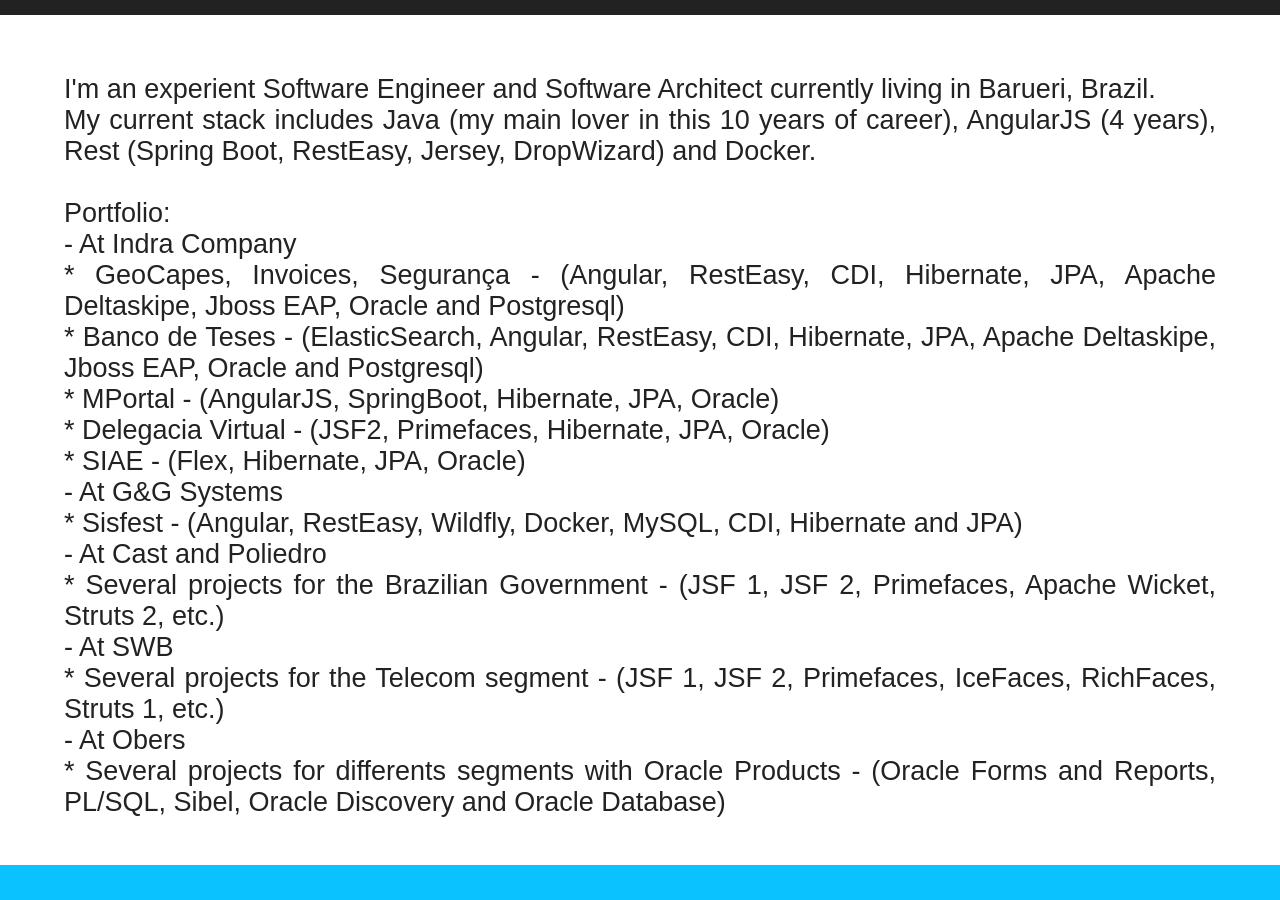
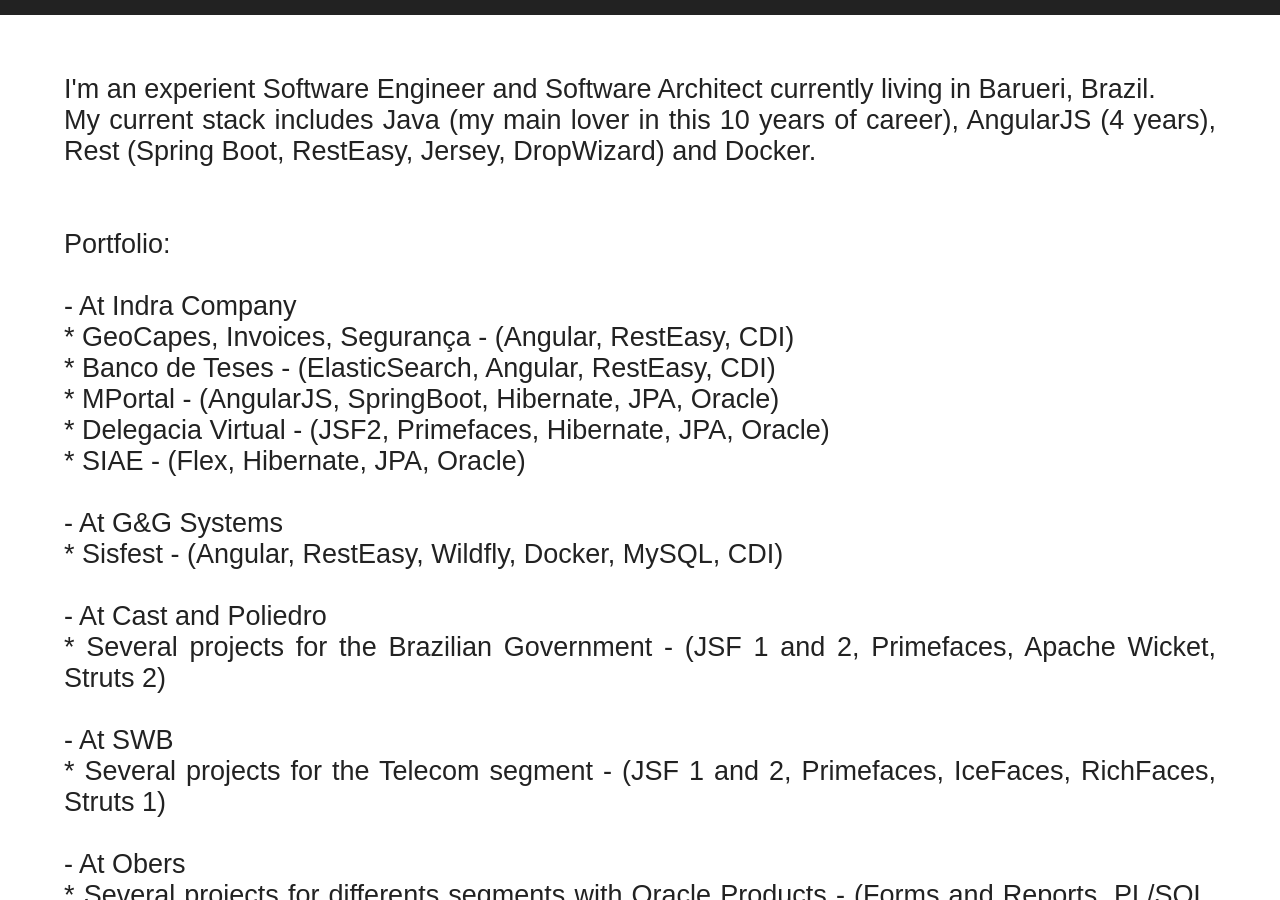
Before and after one commit to WendellAdriel/dev-curriculum, a Jekyll site: the page built from index.html, in a window 1280 px wide and 900 px high, scrolled down 885 px. Built offline with Jekyll 4.4.1, drawn with Linux system fonts in a browser that asks for light colours; some of the changed text lies outside the part shown.

Commit message:
Update portfolio

```diff
--- a/_config.yml
+++ b/_config.yml
@@ -16,21 +16,22 @@
       My current stack includes Java (my main lover in this 10 years of career), AngularJS (4 years), Rest (Spring Boot, RestEasy, Jersey, DropWizard) and Docker.
       <br/>
       <br/>
+      <br/>
       Portfolio:
-      <br/>- At Indra Company
-      <br/>       * GeoCapes, Invoices, Segurança - (Angular, RestEasy, CDI, Hibernate, JPA, Apache Deltaskipe, Jboss EAP, Oracle and Postgresql)
-      <br/>       * Banco de Teses - (ElasticSearch, Angular, RestEasy, CDI, Hibernate, JPA, Apache Deltaskipe, Jboss EAP, Oracle and Postgresql)
+      <br/><br/>- At Indra Company
+      <br/>       * GeoCapes, Invoices, Segurança - (Angular, RestEasy, CDI)
+      <br/>       * Banco de Teses - (ElasticSearch, Angular, RestEasy, CDI)
       <br/>       * MPortal - (AngularJS, SpringBoot, Hibernate, JPA, Oracle)
       <br/>       * Delegacia Virtual - (JSF2, Primefaces, Hibernate, JPA, Oracle)
       <br/>       * SIAE - (Flex, Hibernate, JPA, Oracle)
-      <br/>- At G&G Systems
-      <br/>       * Sisfest - (Angular, RestEasy, Wildfly, Docker, MySQL, CDI, Hibernate and JPA)
-      <br/>- At Cast and Poliedro
-      <br/>       * Several projects for the Brazilian Government - (JSF 1, JSF 2, Primefaces, Apache Wicket, Struts 2, etc.)
-      <br/>- At SWB
-      <br/>       * Several projects for the Telecom segment - (JSF 1, JSF 2, Primefaces, IceFaces, RichFaces, Struts 1, etc.)
-      <br/>- At Obers
-      <br/>       * Several projects for differents segments with Oracle Products - (Oracle Forms and Reports, PL/SQL, Sibel, Oracle Discovery and Oracle Database)
+      <br/><br/>- At G&G Systems
+      <br/>       * Sisfest - (Angular, RestEasy, Wildfly, Docker, MySQL, CDI)
+      <br/><br/>- At Cast and Poliedro
+      <br/>       * Several projects for the Brazilian Government - (JSF 1 and 2, Primefaces, Apache Wicket, Struts 2)
+      <br/><br/>- At SWB
+      <br/>       * Several projects for the Telecom segment - (JSF 1 and 2, Primefaces, IceFaces, RichFaces, Struts 1)
+      <br/><br/>- At Obers
+      <br/>       * Several projects for differents segments with Oracle Products - (Forms and Reports, PL/SQL, Sibel, Discovery and Database)
       "
 
 # Skills
```
